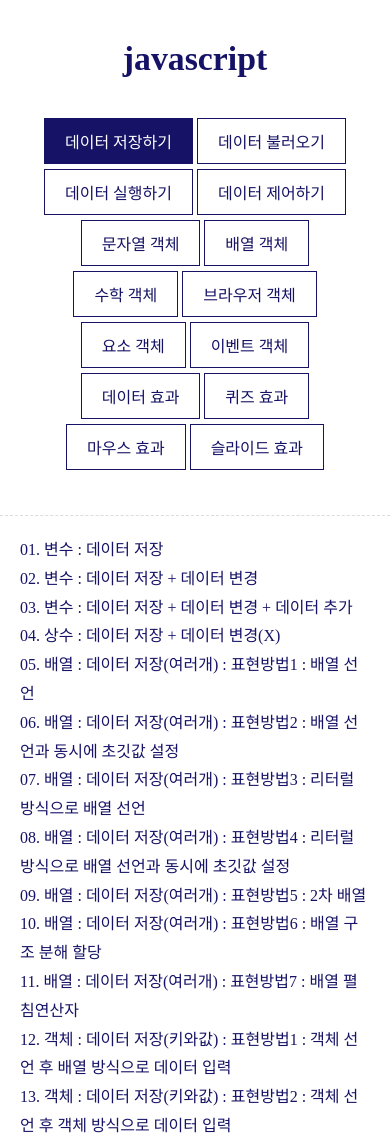
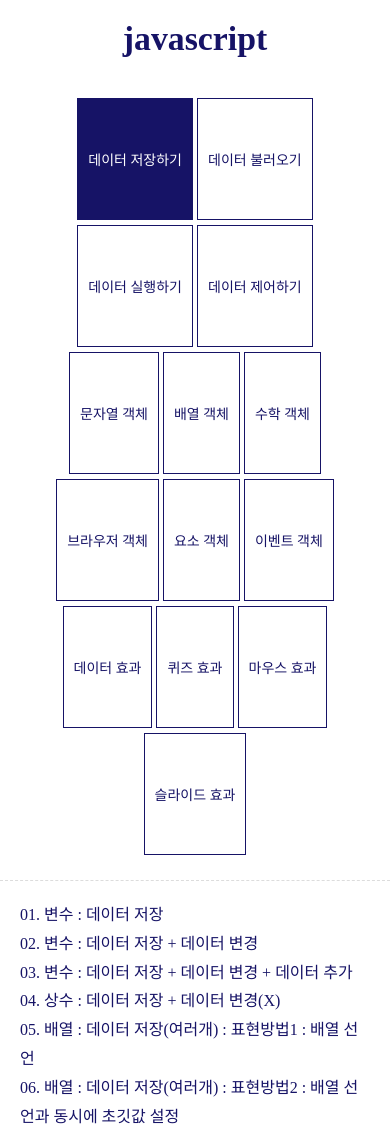
Before and after one commit to audgns722/webs2024, a PHP site: page /javascript/javascript01.html in a window 390 px wide. Shown: the top 1133 px of the page. Run offline with PHP 8.4, Linux system fonts and the light colour scheme; some web fonts are replaced.

Commit message:
2023 9.13 자바스크립트 모바일

```diff
--- a/javascript/css/style.css
+++ b/javascript/css/style.css
@@ -219,6 +219,14 @@ li {
 }
 
 @media (max-width: 800px){
+    #header {
+        padding:  20px;
+    }
+    #header nav ul li a {
+        padding:  50px 10px;
+        font-size: 14px;
+    }
+    }
     .main__menu {
         padding: 20px;
     }
```
